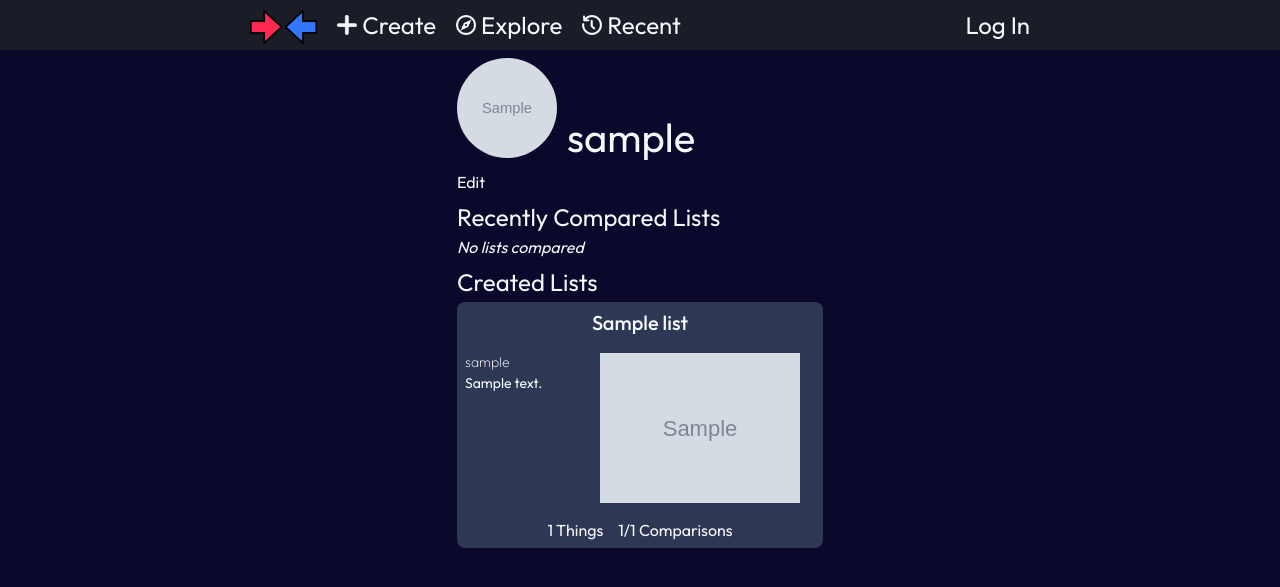
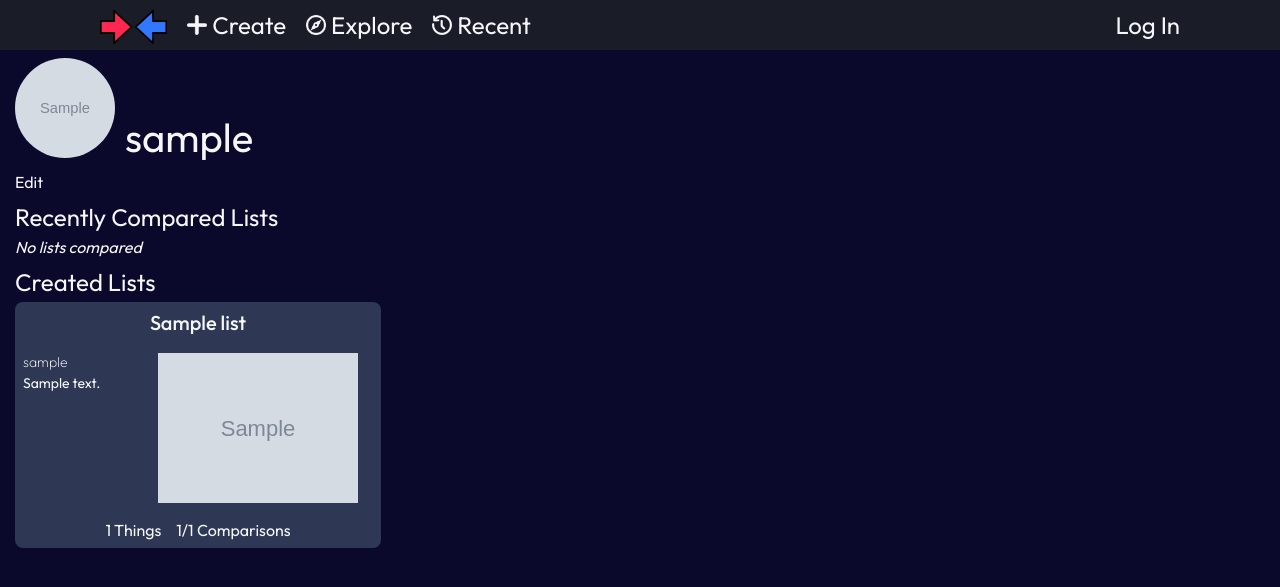
Before and after one commit to AidanSzilagyi/comparison-site, a Django app: a page that uses createList/templates/createList/base.html in a window 1280 px wide. Shown: the top 587 px of the page. Run offline with Django 5.2, Linux system fonts and the light colour scheme; tables that the repository leaves empty hold one stand-in row (values such as "Sample post"); grey boxes marked "Sample" are stand-in pictures.

Commit message:
added grid of list cards to profile

```diff
--- a/comparison/settings.py
+++ b/comparison/settings.py
@@ -204,8 +204,8 @@ STORAGES = {
     },
     "staticfiles": {
         "BACKEND": (
-            #"django.contrib.staticfiles.storage.StaticFilesStorage"
-            #if DEBUG else
+            "django.contrib.staticfiles.storage.StaticFilesStorage"
+            if DEBUG else
             "storages.backends.s3boto3.S3StaticStorage"
         )
     }
--- a/createList/templates/createList/base.html
+++ b/createList/templates/createList/base.html
@@ -52,13 +52,13 @@
                                     <img class="header-profile-image user-image" src="{{active_profile.image.url}}">
                                 </div>
                             </div>
-                        <a>
+                        </a>
                     {% else %}
-                    <a href="{% url 'start-login' %}">
-                        <div class="header-login-button website-header-button">
-                            Log In
-                        </div>
-                    </a>
+                        <a href="{% url 'start-login' %}">
+                            <div class="header-login-button website-header-button">
+                                Log In
+                            </div>
+                        </a>
                     {% endif %}
                 </div>
             </div>
--- a/createList/templates/createList/list-card.html
+++ b/createList/templates/createList/list-card.html
@@ -27,8 +27,6 @@
         height: 100%;
     }
     .list-preview-box {
-        margin-bottom: 20px; /* REMOVE LATER */
-
         /*flex: 1 1 var(--preview-width-min); */
         max-width: var(--preview-width-max);
         aspect-ratio: 1.6 / 1;
--- a/createList/templates/createList/profile.html
+++ b/createList/templates/createList/profile.html
@@ -9,7 +9,22 @@ html {
     display: flex;
     flex-direction: column;
     gap: 10px;
+
+     --preview-width-min: 300px; /* 260 - 300 */
+    --preview-width-max: 350px;
+    --preview-height: 200px;
+    --grid-gap: 10px;
 }
+.list-grid {
+    display: grid;
+    gap: 15px;
+    width: calc(100vw - 30px);
+    grid-template-columns: repeat(auto-fit, 366px);
+    max-width: calc(4 * 366px + 3 * 15px);
+    justify-items: start;
+    grid-auto-flow: row;
+}
+
 .profile-heading {
     display: flex;
     align-items: end;
@@ -57,21 +72,19 @@ html {
         <div class="section-heading">
             Recently Compared Lists
         </div>
-        <div class="list-of-containers">
-
+        <div class="list-grid">
             {% for list in recent_lists %}
                 {% include "./list-card.html" with list=list %}
             {% empty %}
                 <div><i>No lists compared</i></div>
             {% endfor %}
-
         </div>
     </div>
     <div class="recently-compared-lists">
         <div class="section-heading">
             Created Lists
         </div>
-        <div class="list-of-containers">
+        <div class="list-grid">
             {% for list in user_lists %}
                 {% include "./list-card.html" with list=list %}
             {% empty %}
--- a/static/styles/general.css
+++ b/static/styles/general.css
@@ -52,7 +52,7 @@ a:link, a:visited, a:hover, a:active {
     text-wrap: nowrap;
 }
 .website-header {
-    width: min(800px, 100vb);
+    width: min(1100px, 100%);
     display: flex;
     align-items: center;
     justify-content: space-between;
```
Also changed, not shown: createList/templates/createList/all-lists.html (+1 -30 lines).
